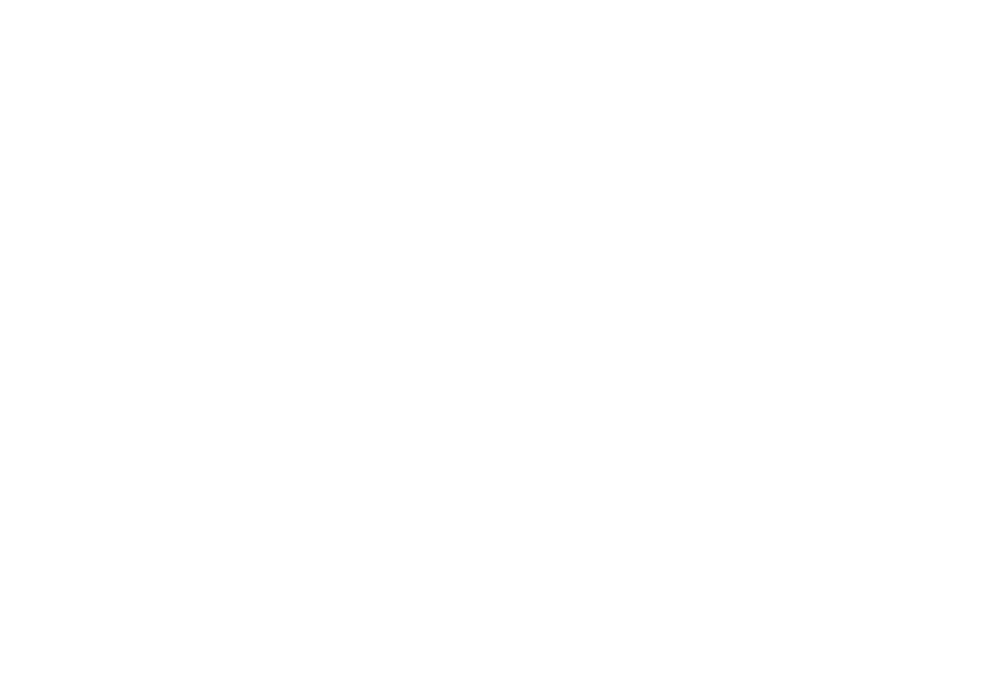
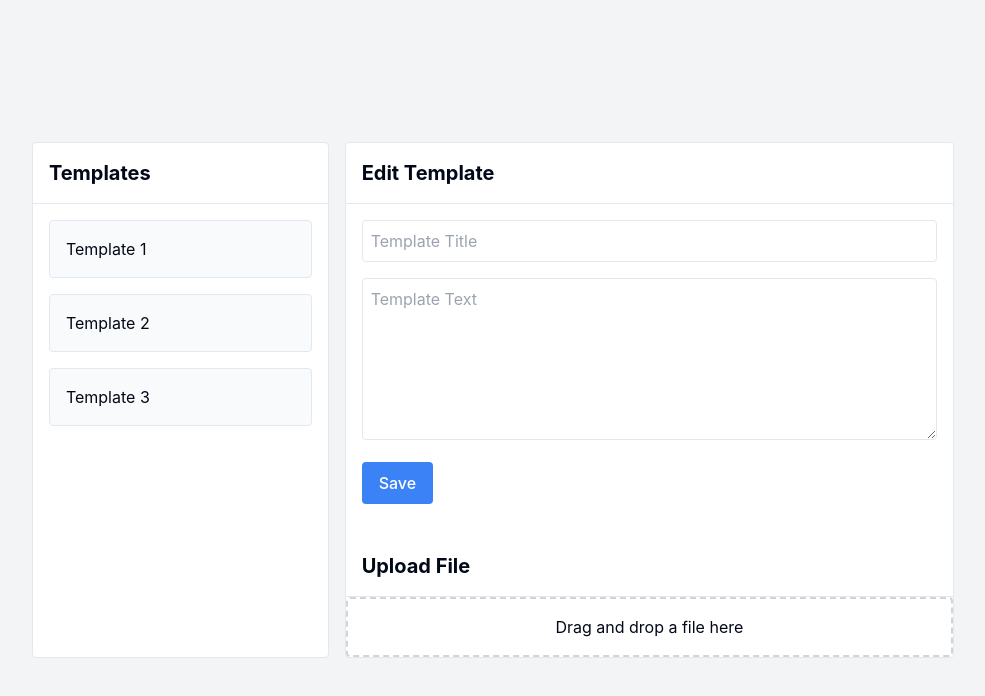
Before and after one commit to adhyanaadi/foster_ai_assignment, a React (Vite) app: page / in a window 1280 px wide. Shown: the top 696 px of the page, without its empty margins (147-1132 px from the left). Built offline with nearby package versions, Linux system fonts and the light colour scheme.

Commit message:
feat: static ui & ideation

```diff
--- a/src/App.jsx
+++ b/src/App.jsx
@@ -1,14 +1,12 @@
-import { useState } from 'react'
-
-import './App.css'
+import React from "react";
+import Home from "./pages/Home";
 
 function App() {
-  const [count, setCount] = useState(0)
-
   return (
-    <>
-    </>
-  )
+    <div className="flex items-center justify-center w-full min-h-screen mx-auto bg-gray-100">
+      <Home />
+    </div>
+  );
 }
 
-export default App
+export default App;
--- /dev/null
+++ b/src/components/DragAndDropUploader.jsx
@@ -0,0 +1,11 @@
+import React from "react";
+
+const DragAndDropUploader = () => {
+  return (
+    <div className="p-4 text-center border-2 border-gray-300 border-dashed rounded">
+      Drag and drop a file here
+    </div>
+  );
+};
+
+export default DragAndDropUploader;
--- a/src/components/TemplateEditor.jsx
+++ b/src/components/TemplateEditor.jsx
@@ -0,0 +1,21 @@
+import React from "react";
+
+const TemplateEditor = () => {
+  return (
+    <div className="p-4 space-y-4">
+      <input
+        type="text"
+        placeholder="Template Title"
+        className="w-full p-2 border rounded"
+      />
+      <textarea
+        placeholder="Template Text"
+        className="w-full p-2 border rounded"
+        rows="6"
+      />
+      <button className="px-4 py-2 text-white bg-blue-500 rounded">Save</button>
+    </div>
+  );
+};
+
+export default TemplateEditor;
--- a/src/components/TemplateList.jsx
+++ b/src/components/TemplateList.jsx
@@ -0,0 +1,13 @@
+import React from "react";
+
+const TemplateList = () => {
+  return (
+    <div className="p-4 space-y-4">
+      <div className="p-4 border rounded bg-gray-50">Template 1</div>
+      <div className="p-4 border rounded bg-gray-50">Template 2</div>
+      <div className="p-4 border rounded bg-gray-50">Template 3</div>
+    </div>
+  );
+};
+
+export default TemplateList;
--- a/src/index.css
+++ b/src/index.css
@@ -24,14 +24,6 @@
 }
 a:hover {
   color: #535bf2;
-}
-
-body {
-  margin: 0;
-  display: flex;
-  place-items: center;
-  min-width: 320px;
-  min-height: 100vh;
 }
 
 h1 {
--- a/src/pages/Home.jsx
+++ b/src/pages/Home.jsx
@@ -0,0 +1,23 @@
+import React from "react";
+import TemplateList from "../components/TemplateList";
+import TemplateEditor from "../components/TemplateEditor";
+import DragAndDropUploader from "../components/DragAndDropUploader";
+
+const Home = () => {
+  return (
+    <div className="grid grid-cols-3 gap-4 p-4">
+      <div className="col-span-1 bg-white border rounded">
+        <h2 className="p-4 text-xl font-bold border-b">Templates</h2>
+        <TemplateList />
+      </div>
+      <div className="col-span-2 bg-white border rounded">
+        <h2 className="p-4 text-xl font-bold border-b">Edit Template</h2>
+        <TemplateEditor />
+        <h2 className="p-4 mt-4 text-xl font-bold border-b">Upload File</h2>
+        <DragAndDropUploader />
+      </div>
+    </div>
+  );
+};
+
+export default Home;
```
